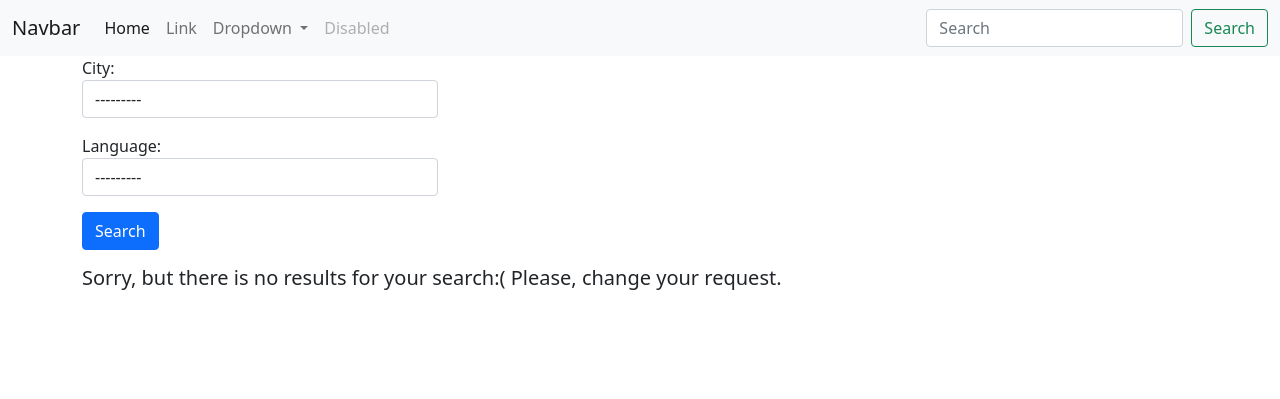
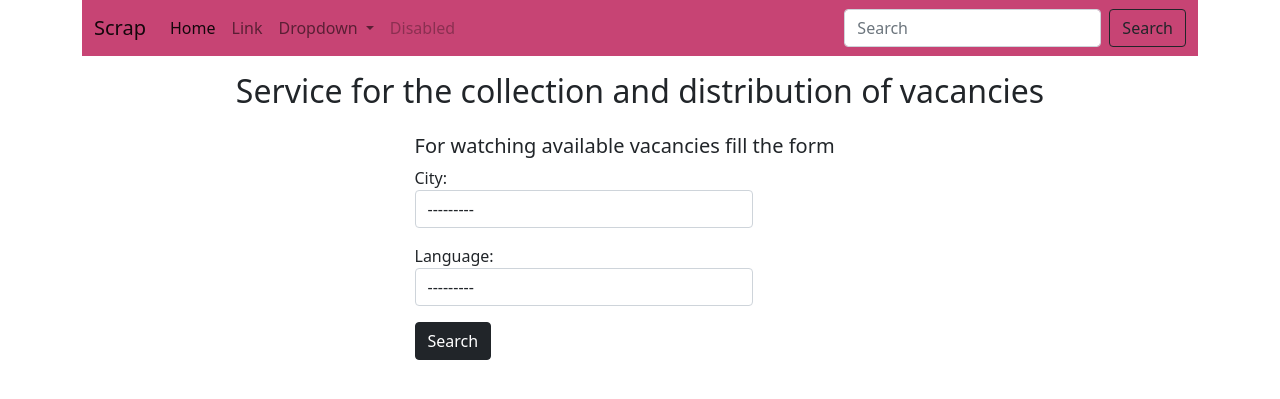
Before and after one commit to DmitrySysolyatin/ScrapingService, a Django app: template src/scraping/templates/scraping/home.html in a window 1280 px wide. Shown: the top 399 px of the page. Run offline with Django 3.2, Linux system fonts and the light colour scheme; the template is opened without the code that fills it: values that come from a table or form of the project are taken from there, others are empty.

Commit message:
Commit 9

```diff
--- a/src/scraping/parsers.py
+++ b/src/scraping/parsers.py
@@ -32,7 +32,6 @@ def rabota_by(url, city=None, language=None):
                     company = div.find('div', class_='vacancy-serp-item__meta-info-company').a.text
                     description = div.find('div', class_='g-user-content').text
                     description = description.replace('<highlighttext>', '').replace('</highlighttext>', '')
-
                     jobs.append({'title': title, 'url': href, 'company': company, 'description': description,
                                  'city_id': city, 'language_id': language})
             else:
--- a/src/scraping/templates/scraping/home.html
+++ b/src/scraping/templates/scraping/home.html
@@ -4,35 +4,22 @@
 
 
 {% block content %}
+<div class="row">
+    <div class="col"><h2 class="text-center my-3">Service for the collection and distribution of vacancies</h2>
+    </div>
+</div>
     <div class="row">
-        <div class="col-md-4">
-            <form action="">
-                <div class="form-group">
-                    {{ form.as_p }}
+        <div class="col-md-5 mx-auto">
+            <h5 class="my-2">For watching available vacancies fill the form</h5>
+                <div class="col-md-9">
+                    <form action="{% url 'list' %}">
+                    <div class="form-group">
+                        {{ form.as_p }}
+                    </div>
+                <button type="submit" class="btn btn-dark">Search</button>
+                </form>
                 </div>
-            <button type="submit" class="btn btn-primary">Search</button>
-            </form>
         </div>
     </div>
 
-    {% for object in object_list %}
-        <div class="card my-3">
-          <h5 class="card-header"><a href="{{ object.url }}">{{ object.title }}</a></h5>
-            <div class="card-body">
-                <p><b>{{ object.company }}</b></p>
-                <p>{{ object.city.name }} | {{ object.language }}</p>
-                <p class="card-text">{{ object.description }}</p>
-                <p><small>{{ object.timestamp|date:'d.m.Y' }} {{ object.timestamp|time:'H:i' }}</small></p>
-            </div>
-        </div>
-        {% empty %}
-        <h5 class="mx-auto my-3">Sorry, but there is no results for your search:(
-            Please, change your request.
-        </h5>
-{% endfor %}
-
-
-
-
-
 {% endblock %}
--- a/src/src/urls.py
+++ b/src/src/urls.py
@@ -15,9 +15,10 @@ Including another URLconf
 """
 from django.contrib import admin
 from django.urls import path
-from scraping.views import home_view
+from scraping.views import home_view, list_view
 
 urlpatterns = [
     path('admin/', admin.site.urls),
-    path('home/', home_view),
+    path('', home_view, name='home'),
+    path('list', list_view, name='list'),
 ]
--- a/src/templates/base.html
+++ b/src/templates/base.html
@@ -11,9 +11,10 @@
     <title>{% block title %}My amazing site{% endblock %}</title>
   </head>
   <body>
-      <nav class="navbar navbar-expand-lg navbar-light bg-light">
+    <div class="container">
+        <nav class="navbar navbar-expand-lg navbar-light" style="background-color: #c74474">
           <div class="container-fluid">
-        <a class="navbar-brand" href="#">Navbar</a>
+            <a class="navbar-brand" href="{% url 'home' %}">Scrap</a>
             <button class="navbar-toggler" type="button" data-bs-toggle="collapse" data-bs-target="#navbarSupportedContent" aria-controls="navbarSupportedContent" aria-expanded="false" aria-label="Toggle navigation">
               <span class="navbar-toggler-icon"></span>
             </button>
@@ -42,11 +43,12 @@
               </ul>
               <form class="d-flex">
                 <input class="form-control me-2" type="search" placeholder="Search" aria-label="Search">
-            <button class="btn btn-outline-success" type="submit">Search</button>
+                <button class="btn btn-outline-dark" type="submit">Search</button>
               </form>
             </div>
           </div>
         </nav>
+    </div>
     <div class="container">
     {% block content %}{% endblock %}
     </div>
```
Also changed, not shown: src/scraping/templates/scraping/list.html (added, +67 -0 lines), src/scraping/views.py (+13 -3 lines). Lines whose indentation alone changed are shown as unchanged.
